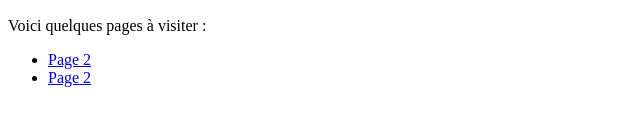
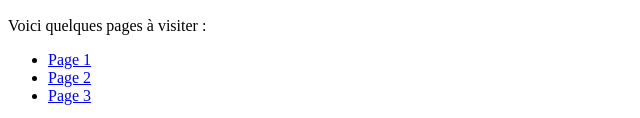
Before and after one commit to agb-ux/agb.github.io, a plain HTML site: page index.html in a window 1280 px wide. Shown: the part 1168-1286 px from the top of the page, 0-640 px from the left. Drawn offline with Linux system fonts and the light colour scheme.

Commit message:
Update index.html

```diff
--- a/index.html
+++ b/index.html
@@ -54,8 +54,9 @@
 
   <p>Voici quelques pages à visiter :</p>
   <ul>
-        <li><a href="projet1.html">Page 2</a></li>
+        <li><a href="projet1.html">Page 1</a></li>
         <li><a href="code.html">Page 2</a></li>
+         <li><a href="code2.html">Page 3</a></li>
     </ul>
 </body>
 
```
